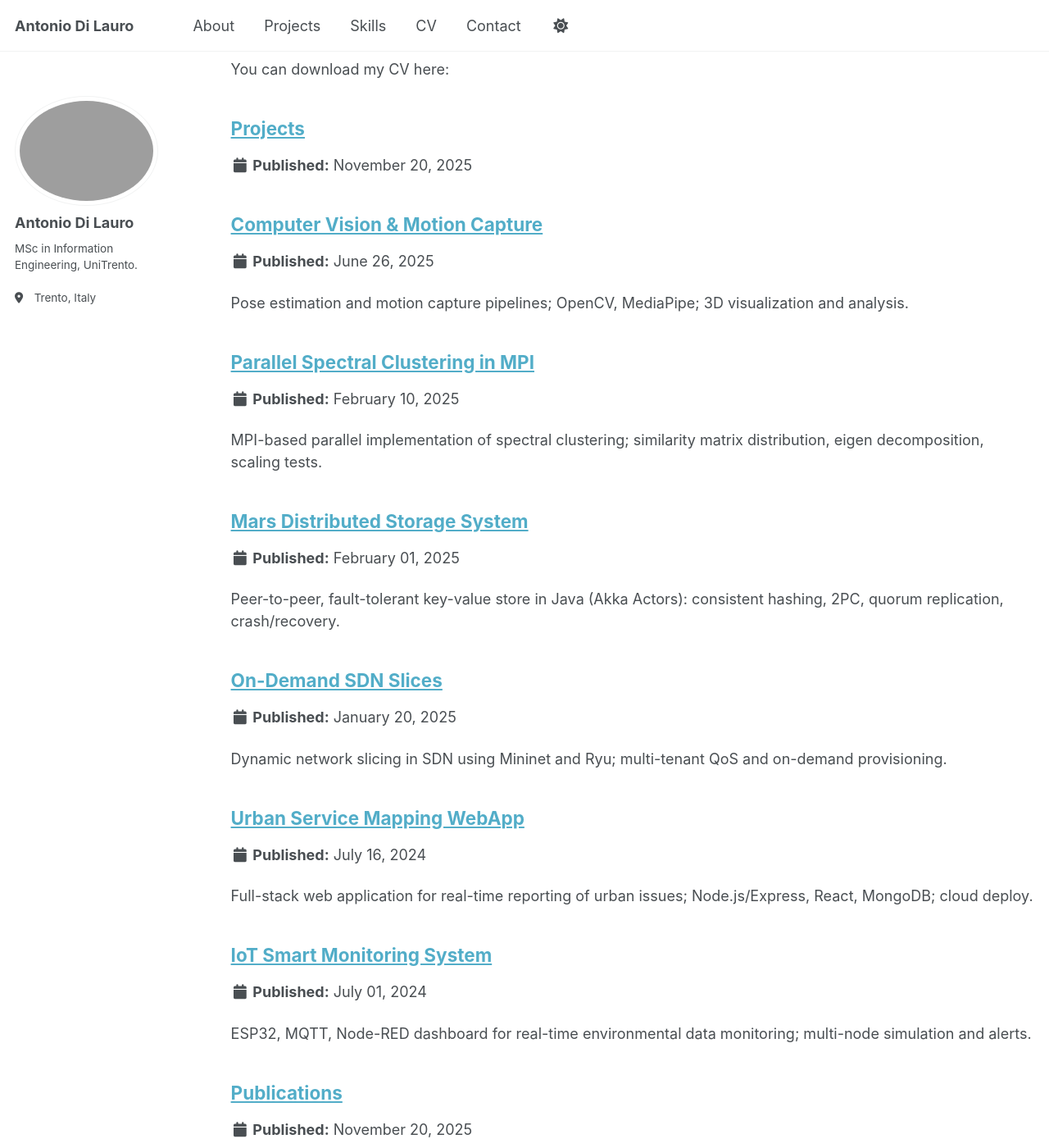
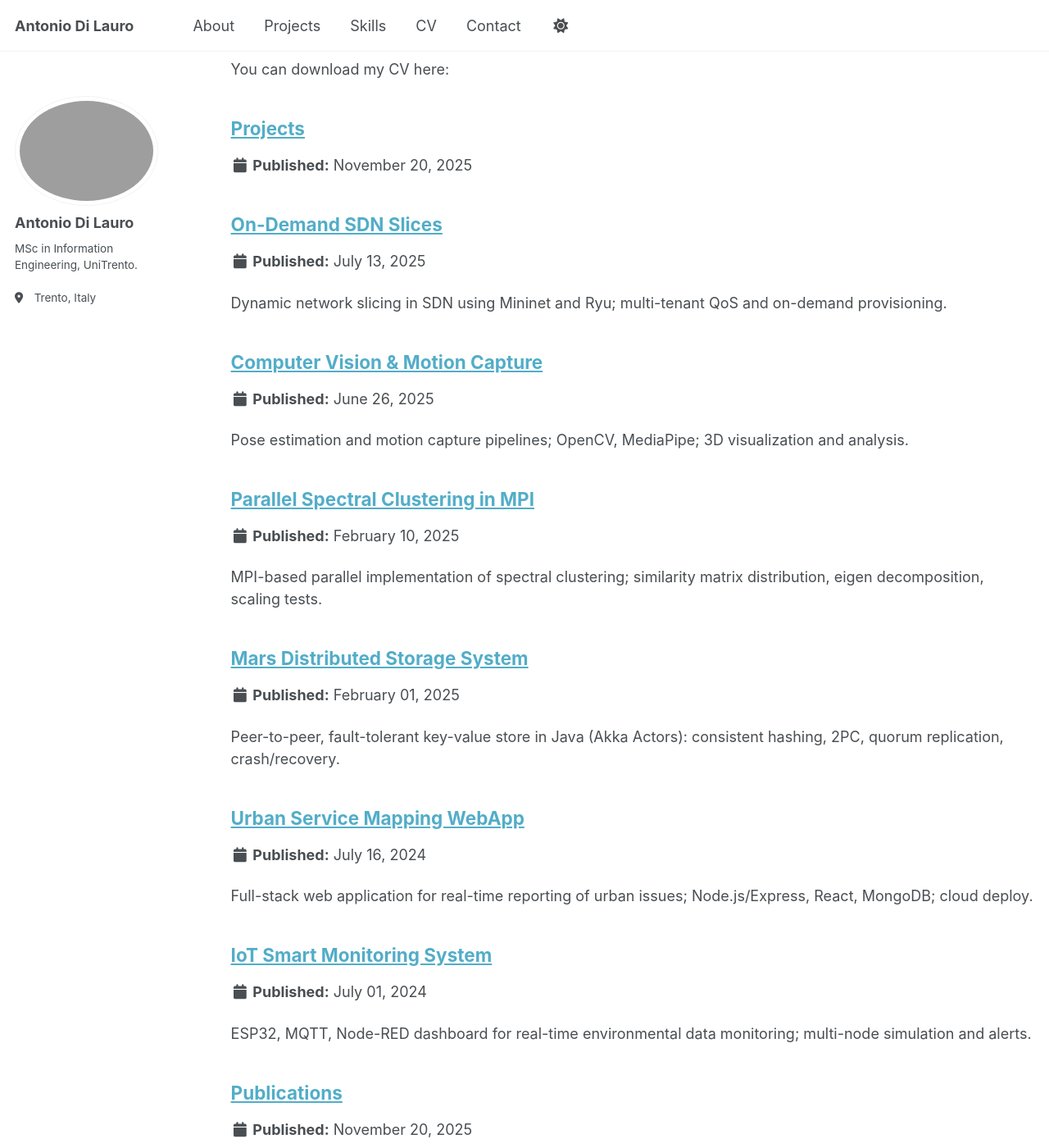
Before and after one commit to antodila/antodila.github.io, a Jekyll site: the page built from _pages/sitemap.md, in a window 1280 px wide and 1400 px high, scrolled down 981 px. Shown: the whole window at 82% size. Built offline with Jekyll 4.4.1, drawn with Linux system fonts in a browser that asks for light colours; a script that is not in the unit is left out; some of the changed text lies outside the part shown.

Commit message:
Update 2025-01-sdn-slices.md

```diff
--- a/_projects/2025-01-sdn-slices.md
+++ b/_projects/2025-01-sdn-slices.md
@@ -3,7 +3,7 @@ layout: single
 title: "On-Demand SDN Slices"
 collection: projects
 permalink: /projects/sdn-slices/
-date: 2025-01-20
+date: 2025-07-13
 venue: "Networking & Cloud Systems (2025)"
 excerpt: "Dynamic network slicing in SDN using Mininet and Ryu; multi-tenant QoS and on-demand provisioning."
 repo: https://github.com/antodila/on-demand-sdn-slices
```
